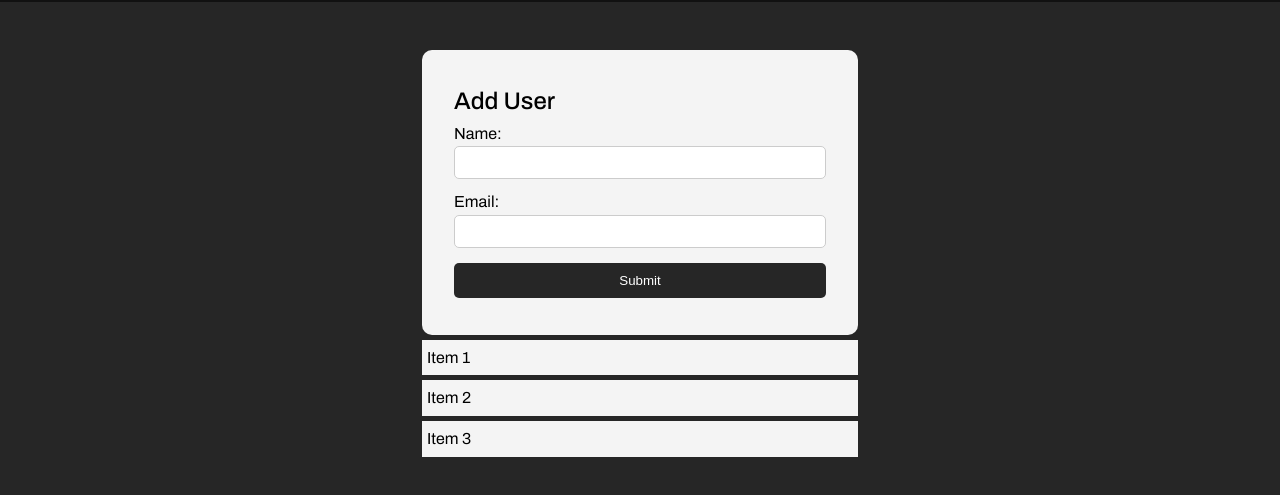
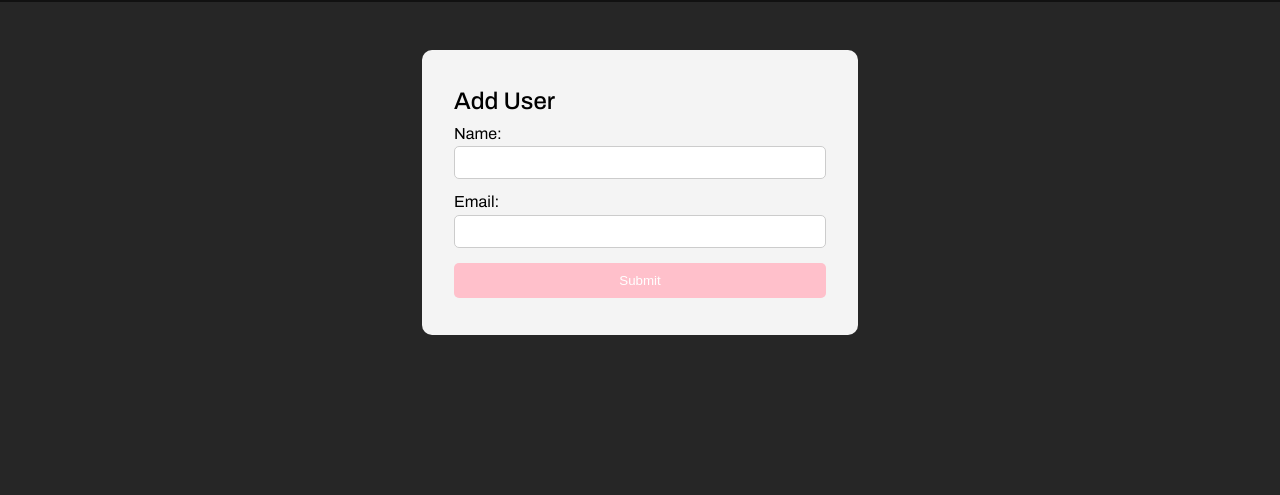
Before and after one commit to liviafort/learning-js, a plain HTML site: page aulasjsauto/index.html in a window 1280 px wide. Shown: the part 81-576 px from the top of the page. Drawn offline with Linux system fonts and the light colour scheme.

Commit message:
Manipulando elementos

```diff
--- /dev/null
+++ b/aulasjsauto/aula12.js
@@ -0,0 +1,27 @@
+//manipulando elementos do DOM
+//main
+{
+  const items = document.querySelector(".items");
+  console.log(items.firstElementChild); //pega primeiro filho da ul
+  //remover primeiro e ultimo elemento
+  items.firstElementChild.remove();
+  items.lastElementChild.remove();
+  //lista de filhos
+  console.log(items.children);
+  //mudar texto do item
+  items.children[0].textContent = "Item Um";
+  //mudar HTML
+  items.lastElementChild.innerHTML = "<h1>ITEM 3</h1>"
+  //mudar background do botao
+  const btn = document.querySelector(".btn");
+  btn.style.background = "pink";
+  //remover todos os li
+  const itemli = document.querySelectorAll(".item")
+  itemli.forEach((item) =>{
+    item.remove();
+  });
+  const items2 = document.querySelector(".items");
+  console.log(items);
+  //remover items do documento
+  items.remove();
+}
--- a/aulasjsauto/index.html
+++ b/aulasjsauto/index.html
@@ -42,6 +42,6 @@
         <li class="item">Item 3</li>
       </ul>
     </section>
-    <script src="aula11.js"></script>
+    <script src="aula12.js"></script>
   </body>
 </html>
```
